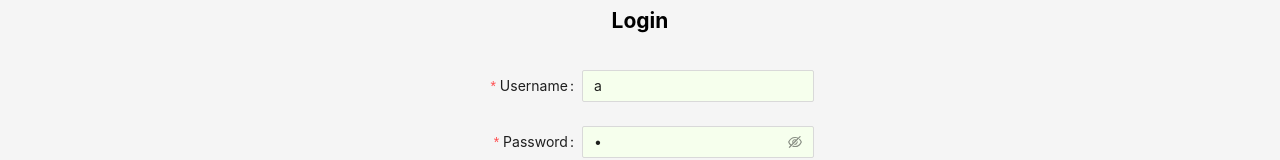
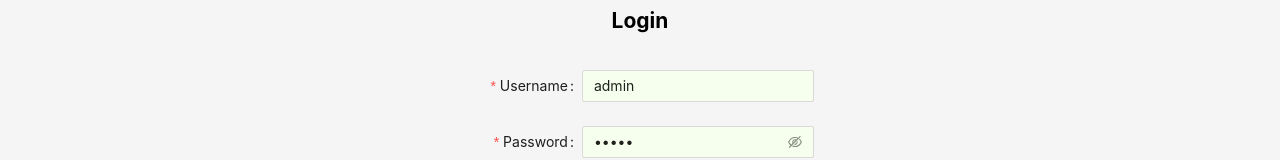
Before and after one commit to gegeemaa/economy, a React (Vite) app in the folder frontend/: page /login in a window 1280 px wide. Shown: the part 280-440 px from the top of the page. Built offline with nearby package versions, Linux system fonts and the light colour scheme; no server answers.

Commit message:
Change default user

```diff
--- a/frontend/src/components/auth/Login.tsx
+++ b/frontend/src/components/auth/Login.tsx
@@ -27,8 +27,8 @@ const Login = () => {
   const navigate = useNavigate();
 
   const initialValues = {
-    username: "a",
-    password: "a",
+    username: "admin",
+    password: "admin",
   };
 
   useEffect(() => {
```
